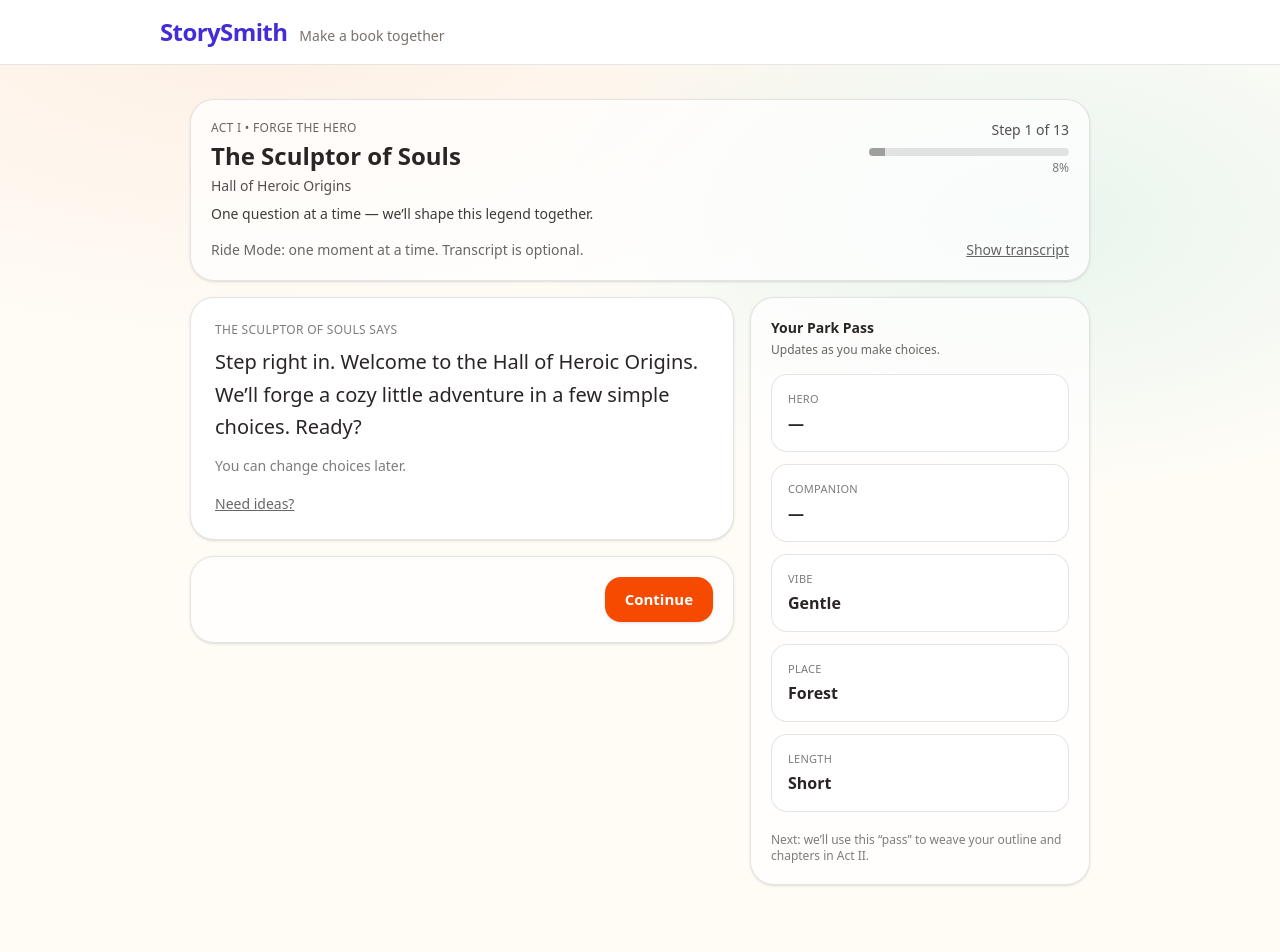
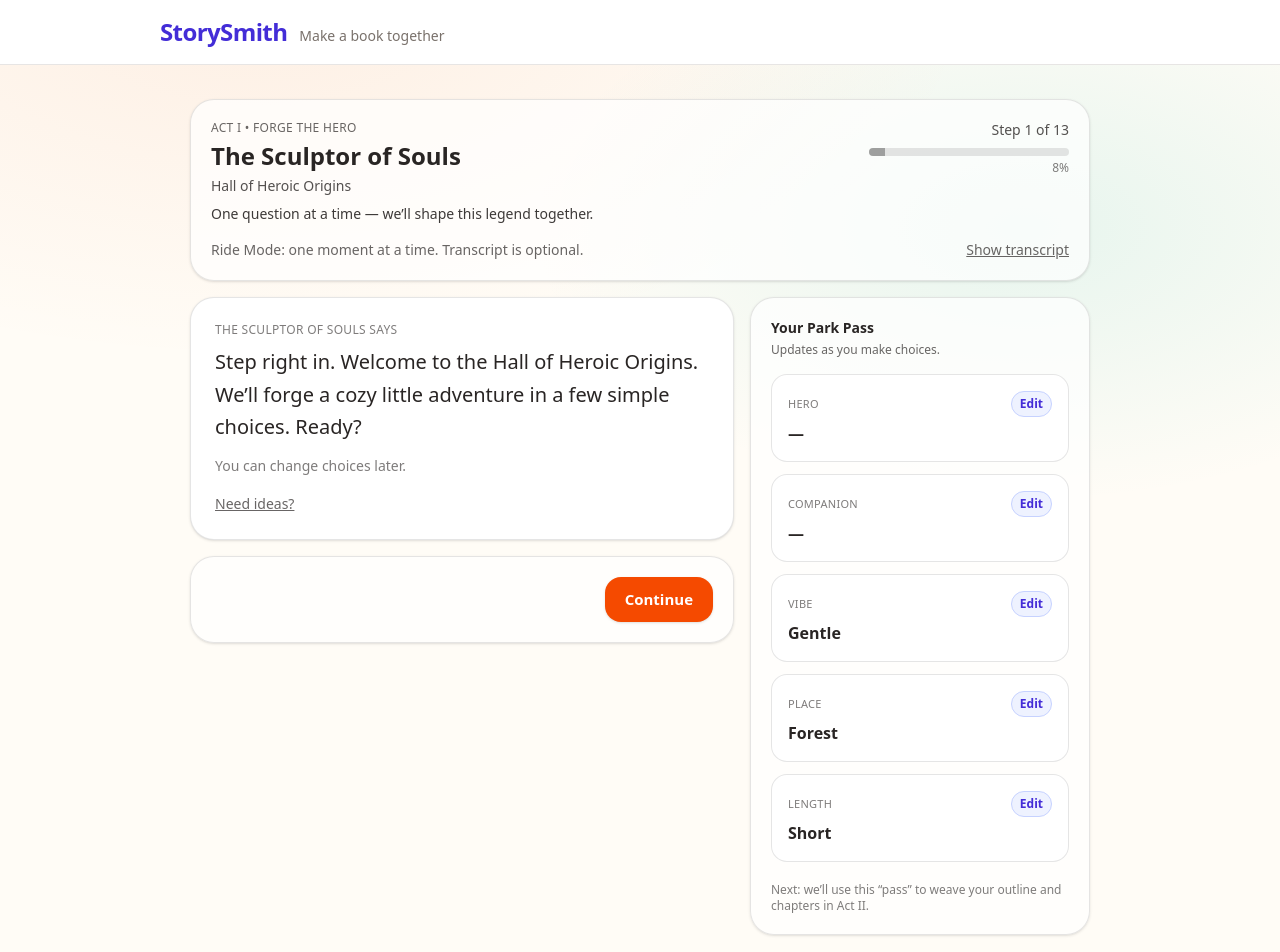
Before and after one commit to Pahladine/storysmith-mvp-v4, a Next.js app: page /start in a window 1280 px wide. Shown: the top 952 px of the page. Built offline with nearby package versions, Linux system fonts and the light colour scheme.

Commit message:
Park Pass edit links: fix hero edit + improve edit button visibility

```diff
--- a/components/wizard/ChatWizard.tsx
+++ b/components/wizard/ChatWizard.tsx
@@ -104,6 +104,19 @@ export function ChatWizard<TState>(props: Props<TState>) {
     }
     setStepId(next);
   };
+  const jumpTo = (targetId: string) => {
+    const t = stepsById.get(targetId as any);
+    if (!t) return;
+
+    // “Rewind” the ride to the selected step
+    setStepId(targetId);
+    setMessages([{ id: "m0", from: "host", text: t.host }]);
+    setExtraOpen(false);
+    setExtraText("");
+    setIdeasOpen(false);
+    setTranscriptOpen(false);
+  };
+
 
   const handleChoice = (choice: WizardChoice) => {
     markComplete(stepId);
@@ -294,7 +307,7 @@ export function ChatWizard<TState>(props: Props<TState>) {
           </div>
 
           {/* Park Pass */}
-          <div className="rounded-3xl border border-black/10 bg-white/70 p-5 shadow-sm">
+          <div className="rounded-3xl border border-black/10 bg-white/70 p-5 shadow-sm relative z-10 pointer-events-auto">
             <div className="text-sm font-semibold">Your Park Pass</div>
             {stamps.length ? (
               <div className="mt-3 flex flex-wrap gap-2">
@@ -311,35 +324,85 @@ export function ChatWizard<TState>(props: Props<TState>) {
             <div className="mt-1 text-xs opacity-70">Updates as you make choices.</div>
             <div className="mt-4 space-y-3">
   <div className="rounded-2xl border border-black/10 bg-white p-4">
-    <div className="text-[11px] uppercase tracking-wide opacity-60">Hero</div>
+    <div className="flex items-center justify-between gap-2">
+      <div className="text-[11px] uppercase tracking-wide opacity-60">Hero</div>
+      <button
+        type="button"
+        className="text-xs font-semibold text-indigo-700 bg-indigo-50 border border-indigo-200 px-2 py-1 rounded-full hover:bg-indigo-100 hover:border-indigo-300 cursor-pointer pointer-events-auto"
+        onClick={() => jumpTo(script.initialStepId)}
+        title="Edit this"
+      >
+        Edit
+      </button>
+    </div>
     <div className="mt-1 text-base font-semibold">
       {(((state as any).childName || "") as string).trim() || "—"}
     </div>
   </div>
 
   <div className="rounded-2xl border border-black/10 bg-white p-4">
-    <div className="text-[11px] uppercase tracking-wide opacity-60">Companion</div>
+    <div className="flex items-center justify-between gap-2">
+      <div className="text-[11px] uppercase tracking-wide opacity-60">Companion</div>
+      <button
+        type="button"
+        className="text-xs font-semibold text-indigo-700 bg-indigo-50 border border-indigo-200 px-2 py-1 rounded-full hover:bg-indigo-100 hover:border-indigo-300 cursor-pointer pointer-events-auto"
+        onClick={() => jumpTo("companion")}
+        title="Edit this"
+      >
+        Edit
+      </button>
+    </div>
     <div className="mt-1 text-base font-semibold">
       {(((state as any).companionName || "") as string).trim() || "—"}
     </div>
   </div>
 
   <div className="rounded-2xl border border-black/10 bg-white p-4">
-    <div className="text-[11px] uppercase tracking-wide opacity-60">Vibe</div>
+    <div className="flex items-center justify-between gap-2">
+      <div className="text-[11px] uppercase tracking-wide opacity-60">Vibe</div>
+      <button
+        type="button"
+        className="text-xs font-semibold text-indigo-700 bg-indigo-50 border border-indigo-200 px-2 py-1 rounded-full hover:bg-indigo-100 hover:border-indigo-300 cursor-pointer pointer-events-auto"
+        onClick={() => jumpTo("vibe")}
+        title="Edit this"
+      >
+        Edit
+      </button>
+    </div>
     <div className="mt-1 text-base font-semibold">
       {String((state as any).vibe ?? "—")}
     </div>
   </div>
 
   <div className="rounded-2xl border border-black/10 bg-white p-4">
-    <div className="text-[11px] uppercase tracking-wide opacity-60">Place</div>
+    <div className="flex items-center justify-between gap-2">
+      <div className="text-[11px] uppercase tracking-wide opacity-60">Place</div>
+      <button
+        type="button"
+        className="text-xs font-semibold text-indigo-700 bg-indigo-50 border border-indigo-200 px-2 py-1 rounded-full hover:bg-indigo-100 hover:border-indigo-300 cursor-pointer pointer-events-auto"
+        onClick={() => jumpTo("place")}
+        title="Edit this"
+      >
+        Edit
+      </button>
+    </div>
     <div className="mt-1 text-base font-semibold">
       {String((state as any).place ?? "—")}
     </div>
   </div>
 
   <div className="rounded-2xl border border-black/10 bg-white p-4">
-    <div className="text-[11px] uppercase tracking-wide opacity-60">Length</div>
+    <div className="flex items-center justify-between gap-2">
+      <div className="text-[11px] uppercase tracking-wide opacity-60">Length</div>
+      <button
+        type="button"
+        className="text-xs font-semibold text-indigo-700 bg-indigo-50 border border-indigo-200 px-2 py-1 rounded-full hover:bg-indigo-100 hover:border-indigo-300 cursor-pointer pointer-events-auto"
+        onClick={() => jumpTo("length")}
+        title="Edit this"
+      >
+        Edit
+      </button>
+    </div>
     <div className="mt-1 text-base font-semibold">
       {String((state as any).length ?? "—")}
     </div>
```
